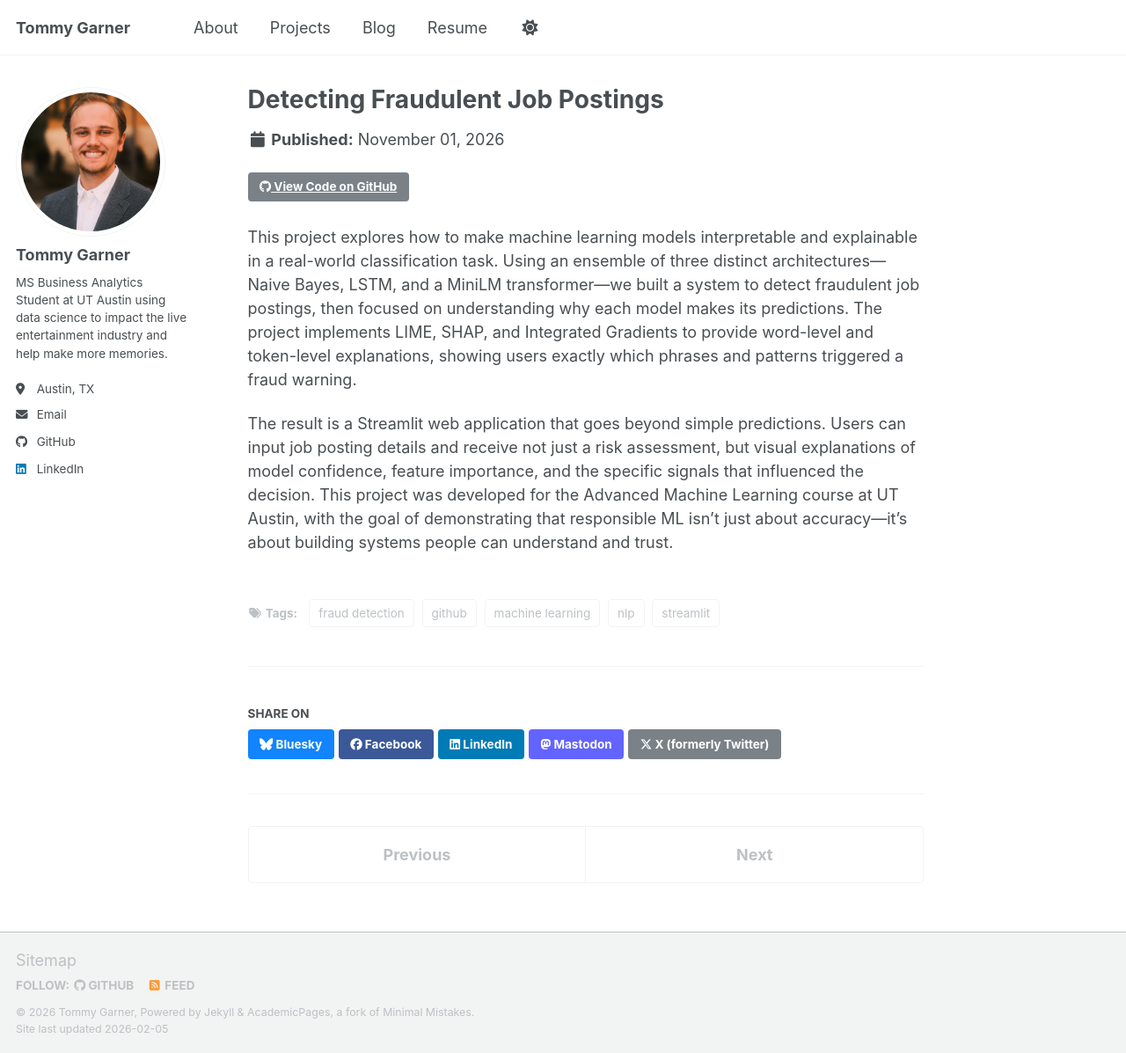
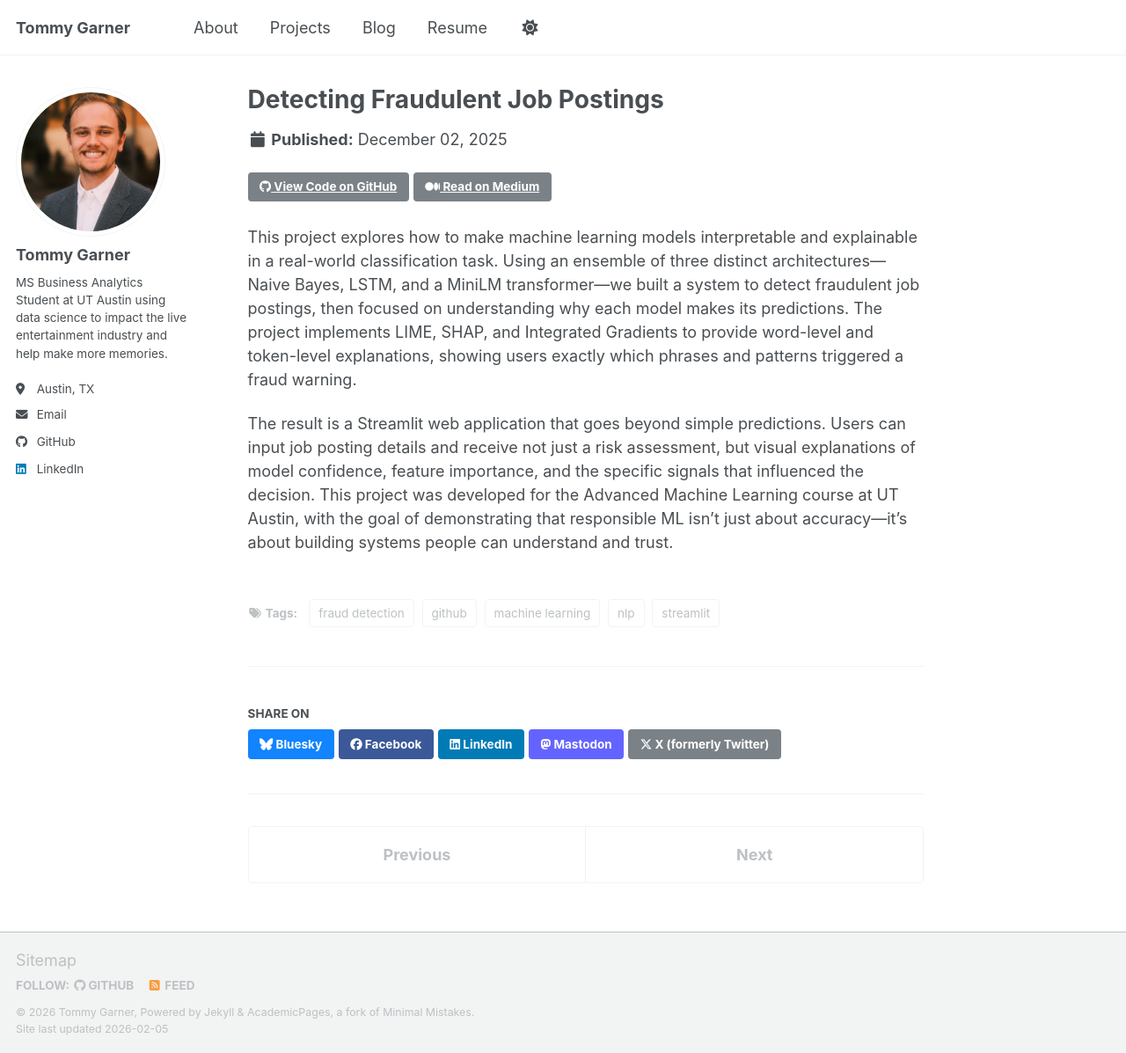
Before and after one commit to tommygarner/tommygarner.github.io, a Jekyll site: the page built from _portfolio/fraud-job-postings.md, in a window 1280 px wide and 1197 px high. Shown: the whole window at 88% size. Built offline with Jekyll 4.4.1, drawn with Linux system fonts in a browser that asks for light colours; a script bundle is joined from its source files by our own code; library files that are not in the unit come from our copies.

Commit message:
Update date and external link in fraud job postings
Updated the date and external link for the fraud job postings project.

```diff
--- a/_portfolio/fraud-job-postings.md
+++ b/_portfolio/fraud-job-postings.md
@@ -2,8 +2,7 @@
 title: "Detecting Fraudulent Job Postings"
 collection: portfolio
 excerpt: "End-to-end machine learning pipeline to flag fraudulent job postings using text, metadata, and calibrated thresholds."
-date: 2026-11-01
-external_link: "[https://medium.com/](https://medium.com/generative-ai/stanford-just-killed-prompt-engineering-with-8-words-and-i-cant-believe-it-worked-8349d6524d2b)"   # paste your actual Medium URL
+date: 2025-12-2
 tags:
   - fraud detection
   - machine learning
@@ -12,6 +11,7 @@ tags:
   - github
 ---
 [<i class="fab fa-github" aria-hidden="true"></i> View Code on GitHub](https://github.com/tommygarner/job-postings-fraud){: .btn .btn--primary}
+[<i class="fab fa-medium" aria-hidden="true"></i> Read on Medium](https://medium.com/@sjl3446/fake-job-posting-detection-and-interpretation-aa59b36b2277){: .btn .btn--primary}
 
 This project explores how to make machine learning models interpretable and explainable in a real-world classification task. Using an ensemble of three distinct architectures—Naive Bayes, LSTM, and a MiniLM transformer—we built a system to detect fraudulent job postings, then focused on understanding why each model makes its predictions. The project implements LIME, SHAP, and Integrated Gradients to provide word-level and token-level explanations, showing users exactly which phrases and patterns triggered a fraud warning.
 
```
